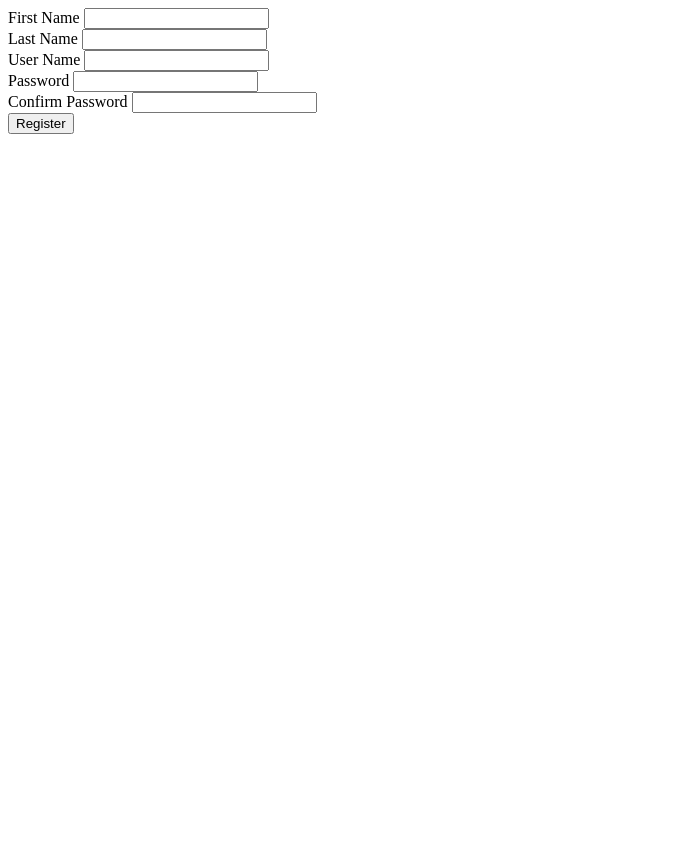
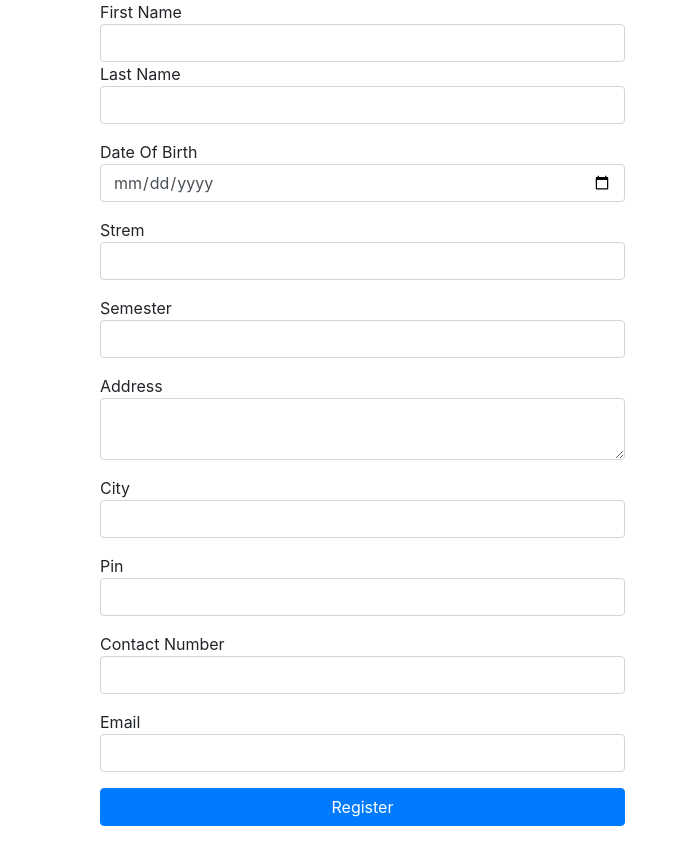
Before and after one commit to bhaktitukadiya/PHP, a PHP site: page /1_ui.php in a window 1280 px wide. Shown: the whole page, without its empty margins (0-680 px from the left). Before the commit the page ends 134 px from the top, so only its background shows below. Run offline with PHP 8.4, Linux system fonts and the light colour scheme.

Commit message:
assignment update

```diff
--- a/ASSIGNMENT/1_ui.php
+++ b/ASSIGNMENT/1_ui.php
@@ -3,6 +3,7 @@
 <head>
     <meta charset="UTF-8">
     <meta name="viewport" content="width=device-width, initial-scale=1.0">
+    <link rel="stylesheet" href="../bootstrap.css">
     <title>Document</title>
 </head>
 
@@ -10,29 +11,56 @@
 
 
 <form action="2_register.php" method="post">
-<div class="form-group">
-        <label for="exampleInputEmail1">First Name</label>
-        <input type="text" name="first_name" class="form-control" id="exampleInputEmail1" aria-describedby="emailHelp">
+<div class="form-group ">
+    <div class="col-6">
+        First Name
+        <input type="text" name="first_name" class="form-control" required>
 
         <div class="form-group">
-        <label for="exampleInputEmail1">Last Name</label>
-        <input type="text" name="last_name" class="form-control" id="exampleInputEmail1" aria-describedby="emailHelp">
-
+        Last Name
+        <input type="text" name="last_name" class="form-control" required>
+        </div>
     <div class="form-group">
-        <label for="exampleInputEmail1">User Name</label>
-        <input type="text" name="user_name" class="form-control" id="exampleInputEmail1" aria-describedby="emailHelp">
-    </div>
-    <div class="form-group">
-        <label for="exampleInputPassword1">Password</label>
-        <input type="password" name="password" class="form-control" id="exampleInputPassword1">
+        Date Of Birth
+        <input type="date" name="bday" class="form-control" required>
     </div>
 
     <div class="form-group">
-        <label for="exampleInputPassword1">Confirm Password</label>
-        <input type="password" name="confirm_password" class="form-control" id="exampleInputPassword1">
+       Strem
+        <input type="text" name="stream" class="form-control" required >
     </div>
 
-    <button type="submit" class="btn btn-secondary  btn-block">Register</button>
+    <div class="form-group">
+        Semester
+        <input type="number" min=1 max=8 name="semester" class="form-control" >
+    </div>
+
+    <div class="form-group">
+        Address
+        <textarea name="address" class="form-control"></textarea>
+    </div>
+
+    <div class="form-group">
+        City
+        <input type="text" name="city" class="form-control">
+    </div>
+
+    <div class="form-group">
+        Pin
+        <input type="number" name="pin" class="form-control">
+    </div>
+
+    <div class="form-group">
+        Contact Number
+        <input type="text"  name="contact" class="form-control">
+    </div>
+
+    <div class="form-group">
+        Email
+        <input type="email"  name="email" class="form-control">
+    </div>
+
+    <button type="submit" class="btn btn-primary  btn-block">Register</button>
 </form>
 
 
--- a/login/register_create.php
+++ b/login/register_create.php
@@ -25,9 +25,9 @@ $connection=mysqli_connect('localhost','root','','test1');
 
 $query1="SELECT * FROM user WHERE `user_name`='$user_name'";
 
-$bosta=mysqli_query($connection,$query1);
+$dublicate=mysqli_query($connection,$query1);
 
-if(mysqli_num_rows($bosta))
+if(mysqli_num_rows($dublicate))
 {
     $_SESSION['error']='User Name Already Taken ';
    return @header('location:register.php');
```
Also changed, not shown: ASSIGNMENT/trial.php (added, +42 -0 lines), COOCKIE/1.coockie.php (added, +13 -0 lines), jquery/register.php (added, +40 -0 lines).
